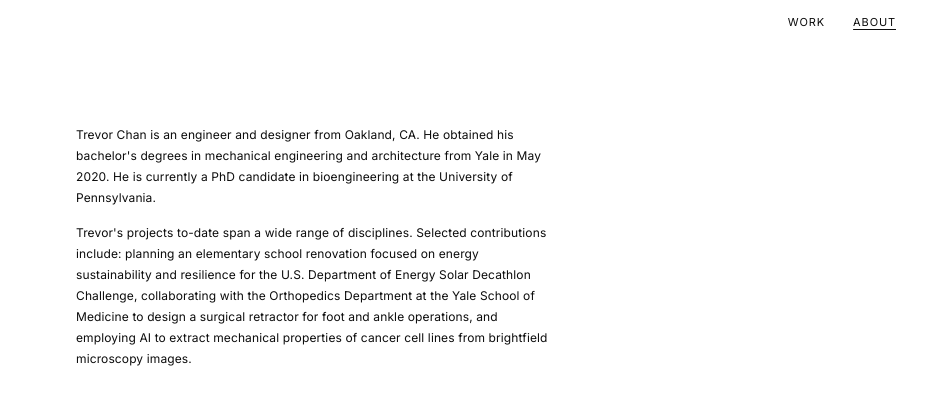
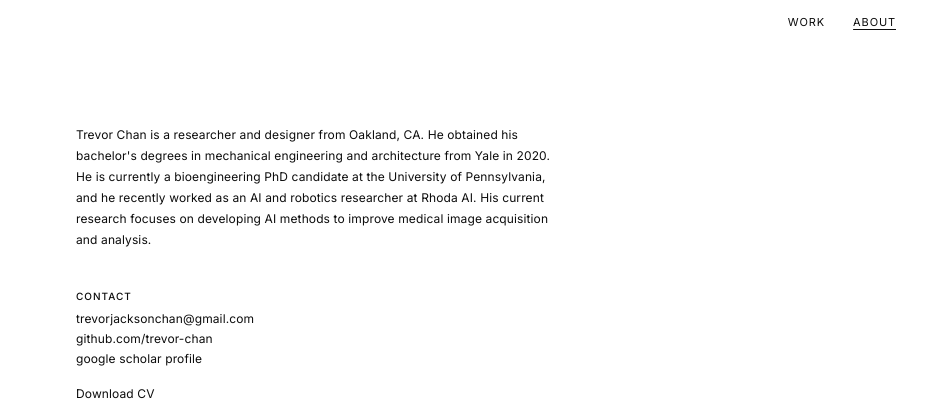
Before and after one commit to trevor-chan/trevor-chan.github.io, an Astro site: page /about in a window 1280 px wide. Shown: the top 406 px of the page, 344-1280 px from the left. Built offline with nearby package versions, Linux system fonts and the light colour scheme; Astro itself is replaced by a stand-in of ours.

Commit message:
about page

```diff
--- a/src/pages/about.astro
+++ b/src/pages/about.astro
@@ -17,19 +17,12 @@ import Nav from '../components/Nav.astro';
 
         <div class="bio">
           <p>
-            Trevor Chan is an engineer and designer from Oakland, CA.
+            Trevor Chan is a researcher and designer from Oakland, CA.
             He obtained his bachelor's degrees in mechanical engineering and architecture
-            from Yale in May 2020. He is currently a PhD candidate in bioengineering
-            at the University of Pennsylvania.
-          </p>
-          <p>
-            Trevor's projects to-date span a wide range of disciplines.
-            Selected contributions include: planning an elementary school renovation
-            focused on energy sustainability and resilience for the U.S. Department of
-            Energy Solar Decathlon Challenge, collaborating with the Orthopedics
-            Department at the Yale School of Medicine to design a surgical retractor for
-            foot and ankle operations, and employing AI to extract mechanical properties
-            of cancer cell lines from brightfield microscopy images.
+            from Yale in 2020. He is currently a bioengineering PhD candidate at the
+            University of Pennsylvania, and he recently worked as an AI and robotics researcher
+            at Rhoda AI. His current research focuses on developing AI methods to improve
+            medical image acquisition and analysis.
           </p>
         </div>
 
@@ -38,6 +31,7 @@ import Nav from '../components/Nav.astro';
             <span class="meta-label">Contact</span>
             <a href="mailto:trevorjacksonchan@gmail.com">trevorjacksonchan@gmail.com</a>
             <a href="https://github.com/trevor-chan" target="_blank" rel="noopener">github.com/trevor-chan</a>
+            <a href="https://scholar.google.com/citations?user=L0AJFtgAAAAJ&hl=en" target="_blank" rel="noopener">google scholar profile</a>
           </div>
 
           <div class="meta-group">
```
